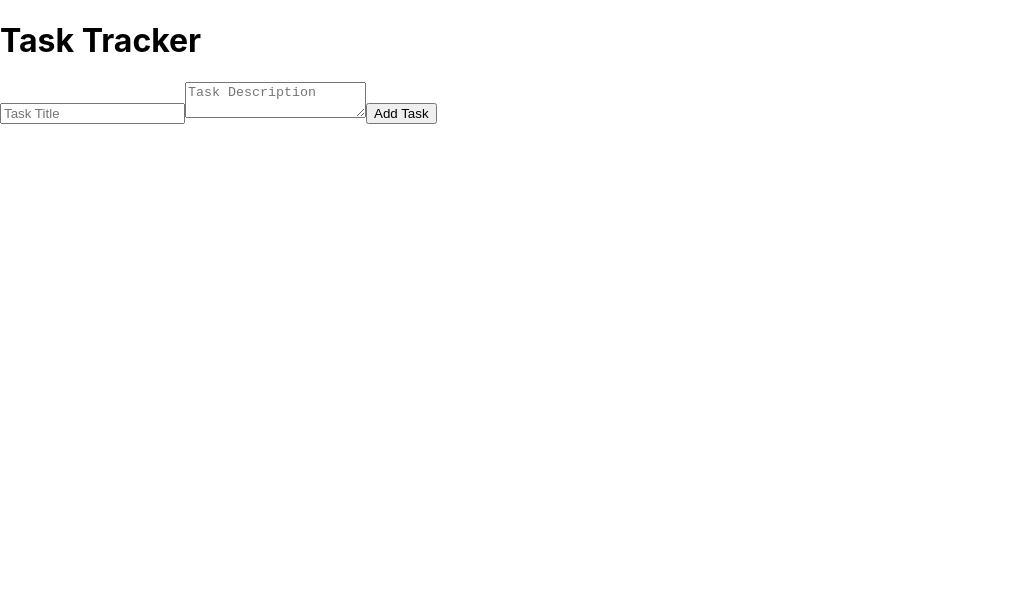
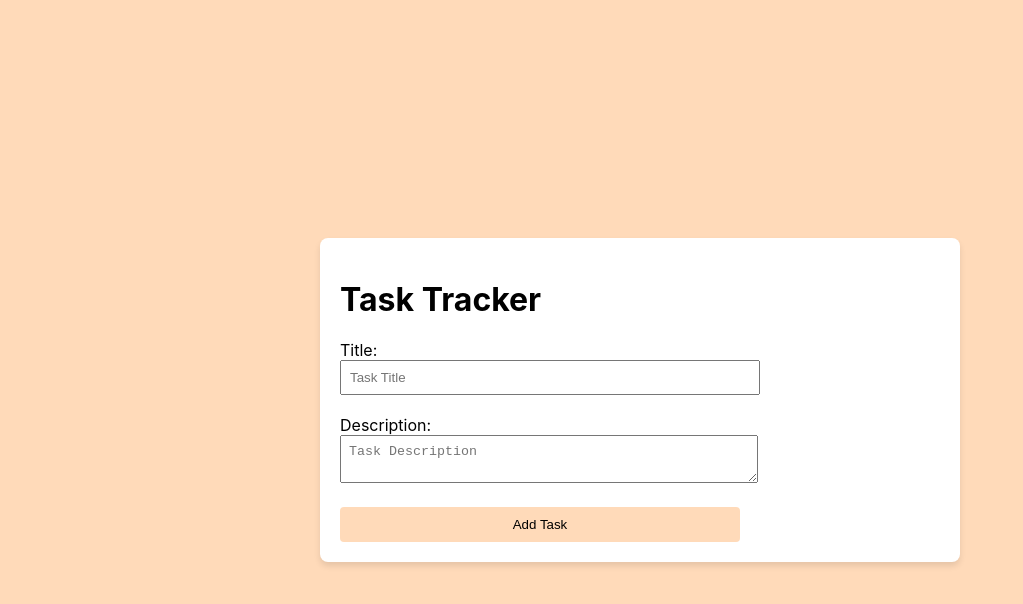
Before and after one commit to Chastyne/task-tracker, a React (Create React App) app: page / in a window 1280 px wide. Shown: the top 604 px of the page, without its empty margins (0-1023 px from the left). Built offline with nearby package versions, Linux system fonts and the light colour scheme.

Commit message:
Added Styling to the form

```diff
--- a/src/App.css
+++ b/src/App.css
@@ -36,3 +36,25 @@
     transform: rotate(360deg);
   }
 }
+
+.container {
+  display: flex;
+  justify-content: center;
+  align-items: center;
+  height: 100vh;
+  background-color: peachpuff;
+}
+
+.tracker {
+  width: 100%;
+  max-width: 600px;
+  background: #fff;
+  padding: 20px;
+  border-radius: 8px;
+  box-shadow: 0 4px 6px rgba(0, 0, 0, 0.1);
+}
+
+/* .tracker h1 {
+  text-align: center;
+  margin-bottom: 20px;
+} */
--- a/src/App.js
+++ b/src/App.js
@@ -5,10 +5,12 @@ import TaskForm from "./components/TaskForm";
 
 const App = () => {
   return (
-    <div>
-      <h1>Task Tracker</h1>
+
+    <div className="container">
+    <div className="tracker">
+      <h1 >Task Tracker</h1>
       <TaskForm/>
-
+      </div>
     </div>
   );
 };
--- a/src/components/TaskForm.jsx
+++ b/src/components/TaskForm.jsx
@@ -1,5 +1,6 @@
 import React, { useState, useEffect } from "react";
 import PropTypes from "prop-types";
+
 
 const TaskForm = ({ onAdd, onUpdate, taskToEdit }) => {
   const [task, setTask] = useState({ title: "", description: "" });
@@ -23,21 +24,31 @@ const TaskForm = ({ onAdd, onUpdate, taskToEdit }) => {
   };
 
   return (
-    <form onSubmit={handleSubmit}>
+    <form onSubmit={handleSubmit} style={{ display: "flex", flexDirection: "column", gap: "10px", maxWidth: "400px" }}>
+      <label>
+        Title:
         <input
           type="text"
           placeholder="Task Title"
           value={task.title}
           onChange={(e) => setTask({ ...task, title: e.target.value })}
           required
+          style={{ width: "100%", padding: "8px", marginBottom: "10px" }}
         />
+      </label>
+      <label>
+        Description:
         <textarea
           placeholder="Task Description"
           value={task.description}
           onChange={(e) => setTask({ ...task, description: e.target.value })}
           required
+          style={{  alignItems:"center", width: "100%", padding: "8px", marginBottom: "10px" }}
         />
-      <button type="submit">{taskToEdit ? "Update" : "Add"} Task</button>
+      </label>
+      <button type="submit" style={{ padding: "10px", backgroundColor: "peachpuff", color: "#000", border: "none", borderRadius: "4px" }}>
+        {taskToEdit ? "Update Task" : "Add Task"}
+      </button>
     </form>
   );
 };
```
Lines whose indentation alone changed are shown as unchanged.
